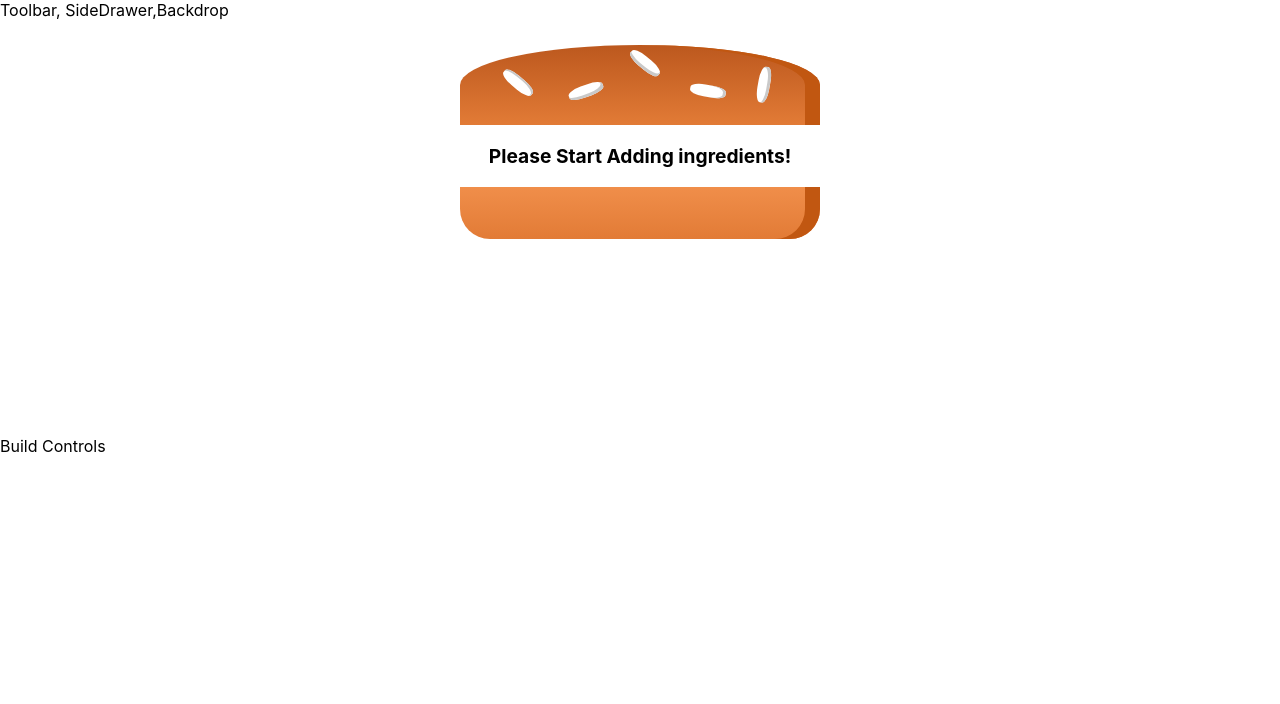
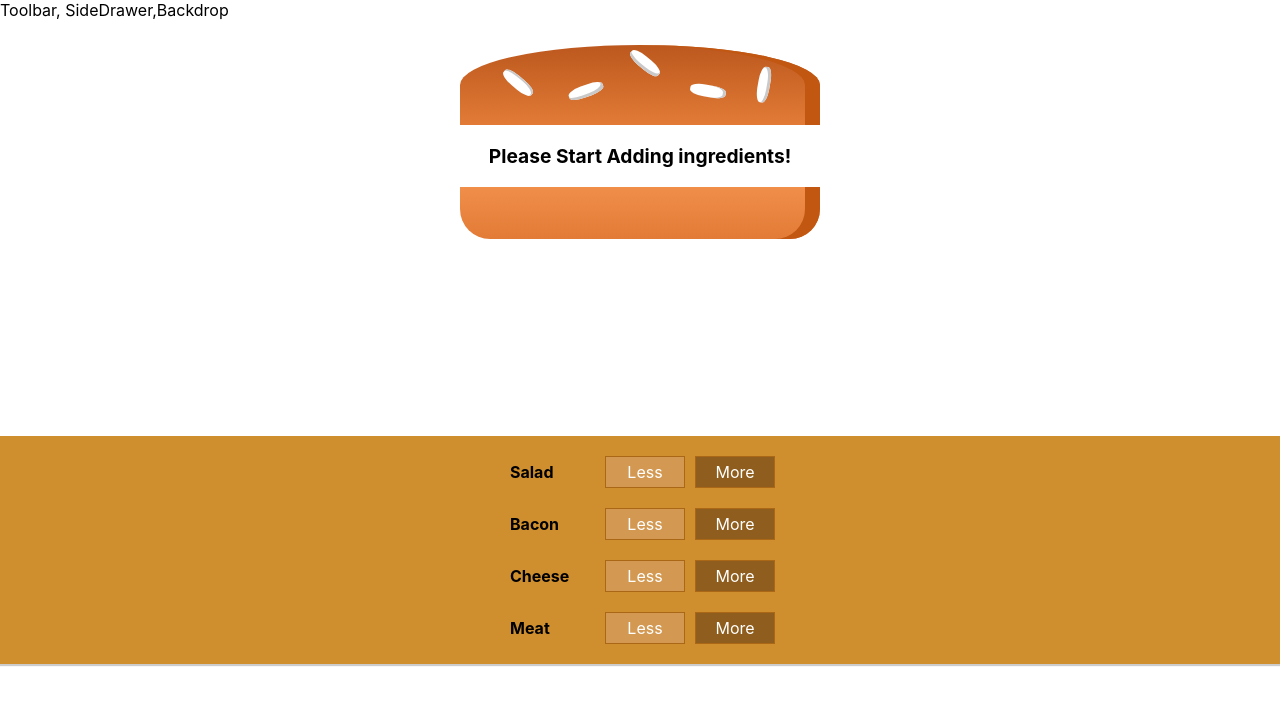
Before and after one commit to darthinvader/react-learning, a React (Create React App) app in the folder burger-builder-starting-setup/: page / in a window 1280 px wide. Shown: the top 704 px of the page. Built offline with nearby package versions, Linux system fonts and the light colour scheme.

Commit message:
[learning] outputting multiple Build Controls

```diff
--- a/burger-builder-starting-setup/src/components/Burger/BuildControls/BuildControl/BuildControl.js
+++ b/burger-builder-starting-setup/src/components/Burger/BuildControls/BuildControl/BuildControl.js
@@ -1,5 +1,5 @@
 import React from "react";
-import classes from "./BuildControl";
+import classes from "./BuildControl.module.css";
 
 const buildControl = (props) => {
   return (
--- a/burger-builder-starting-setup/src/components/Burger/BuildControls/BuildControls.js
+++ b/burger-builder-starting-setup/src/components/Burger/BuildControls/BuildControls.js
@@ -1,7 +1,22 @@
 import React from "react";
+import classes from "./BuildControls.module.css";
+import BuildControl from "./BuildControl/BuildControl";
+
+const controls = [
+  { label: "Salad", type: "salad" },
+  { label: "Bacon", type: "bacon" },
+  { label: "Cheese", type: "cheese" },
+  { label: "Meat", type: "meat" },
+];
 
 const buildControls = (props) => {
-  <div></div>;
+  return (
+    <div className={classes.BuildControls}>
+      {controls.map((control) => {
+        return <BuildControl key={control.label} label={control.label} />;
+      })}
+    </div>
+  );
 };
 
 export default buildControls;
--- a/burger-builder-starting-setup/src/containers/BurgerBuilder/BurgerBuilder.js
+++ b/burger-builder-starting-setup/src/containers/BurgerBuilder/BurgerBuilder.js
@@ -1,5 +1,6 @@
 import React, { Fragment, useState } from "react";
 import Burger from "../../components/Burger/Burger";
+import BuildControls from "../../components/Burger/BuildControls/BuildControls";
 
 const BurgerBuilder = (props) => {
   const [ingredients, setIngredients] = useState({
@@ -12,7 +13,7 @@
   return (
     <Fragment>
       <Burger ingredients={ingredients} />
-      <div>Build Controls</div>
+      <BuildControls />
     </Fragment>
   );
 };
```
